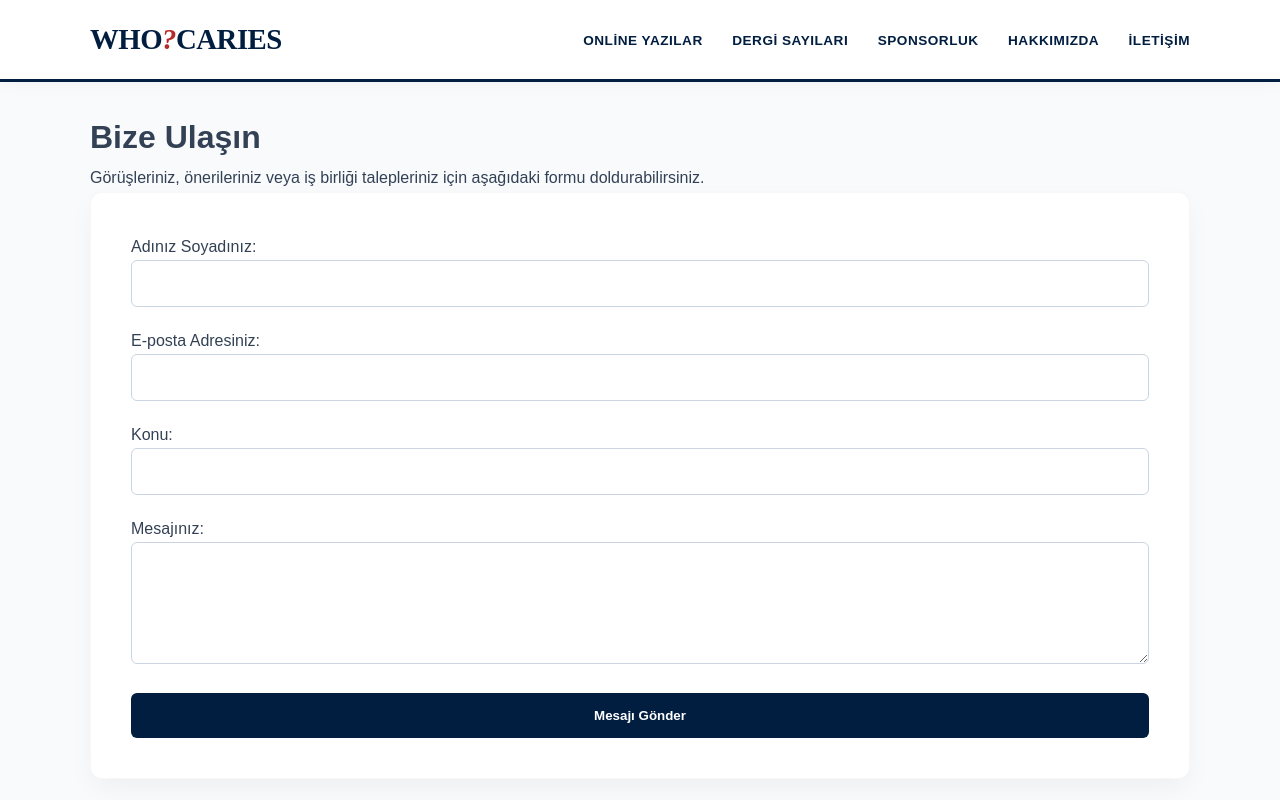
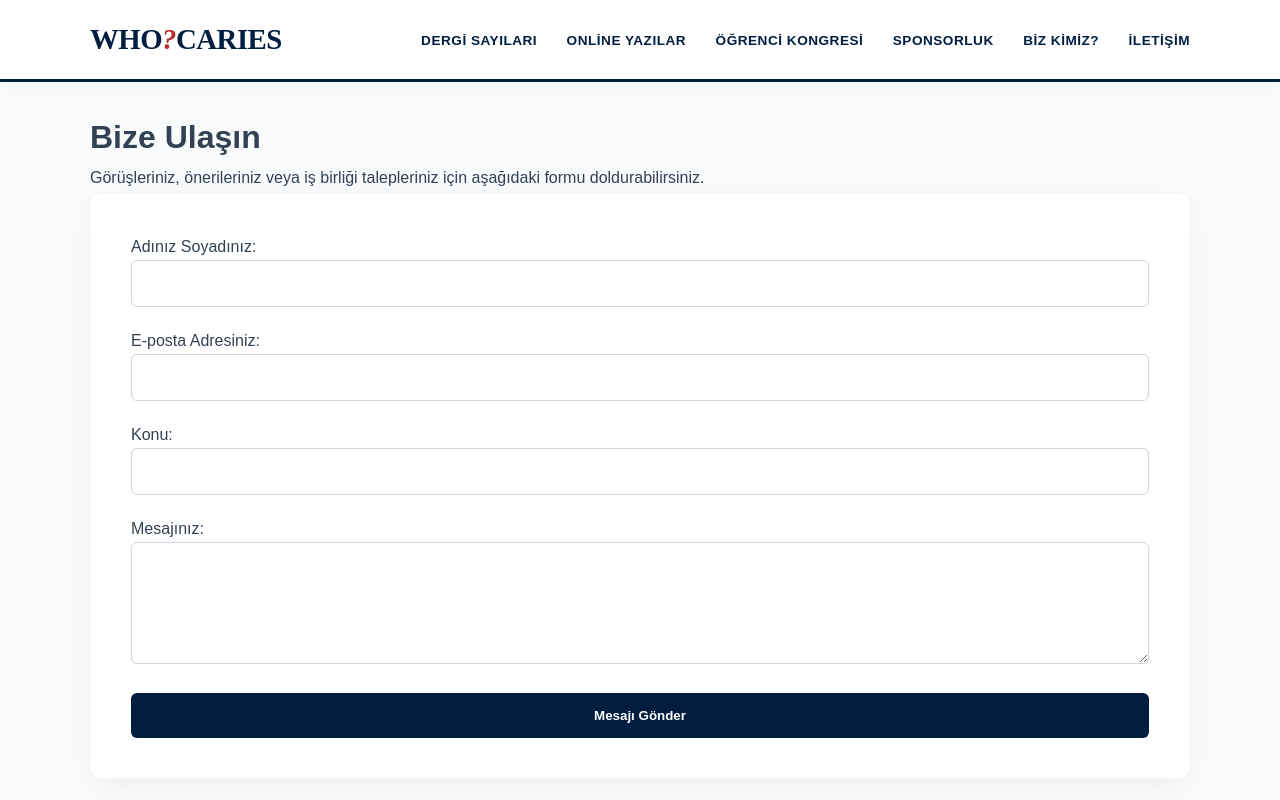
Before and after one commit to ece32/whocaries, a plain HTML site: page iletisim.html in a window 1280 px wide. Shown: the top 800 px of the page. Drawn offline with Linux system fonts and the light colour scheme.

Commit message:
Update iletisim.html

```diff
--- a/iletisim.html
+++ b/iletisim.html
@@ -19,12 +19,12 @@
             </div>
 
             <nav id="mainNav">
-                <a href="online-yazilar.html">Online Yazılar</a>
-                <a href="dergi.html">Dergi Sayıları</a>
-                <a href="sponsor.html">Sponsorluk</a>
-                <a href="hakkimizda.html">Hakkımızda</a>
-                <a href="iletisim.html">İletişim</a>
-            </nav>
+    <a href="dergi.html">DERGİ SAYILARI</a>
+    <a href="online-yazilar.html">ONLİNE YAZILAR</a>
+    <a href="ogrenci-kongresi.html">ÖĞRENCİ KONGRESİ</a> <a href="sponsor.html">SPONSORLUK</a>
+    <a href="hakkimizda.html">BİZ KİMİZ?</a>
+    <a href="iletisim.html">İLETİŞİM</a>
+</nav>
         </div>
     </header>
 
```
